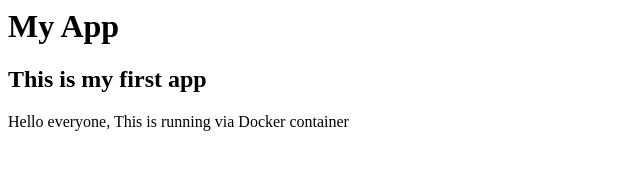
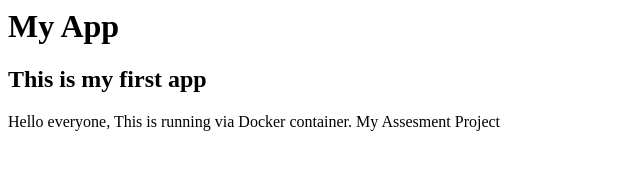
Before and after one commit to sreejith000007/PG_DO_DevOps_Certification_Training_assesment, a plain HTML site: page index.html in a window 1280 px wide. Shown: the whole page, without its empty margins (0-640 px from the left). Drawn offline with Linux system fonts and the light colour scheme.

Commit message:
docker file with index changes

```diff
--- a/index.html
+++ b/index.html
@@ -14,7 +14,7 @@
 
       <h2>This is my first app</h2>
 
-      <p>Hello everyone, This is running via Docker container</p>
+      <p>Hello everyone, This is running via Docker container. My Assesment Project</p>
 
     </div>
 
```
